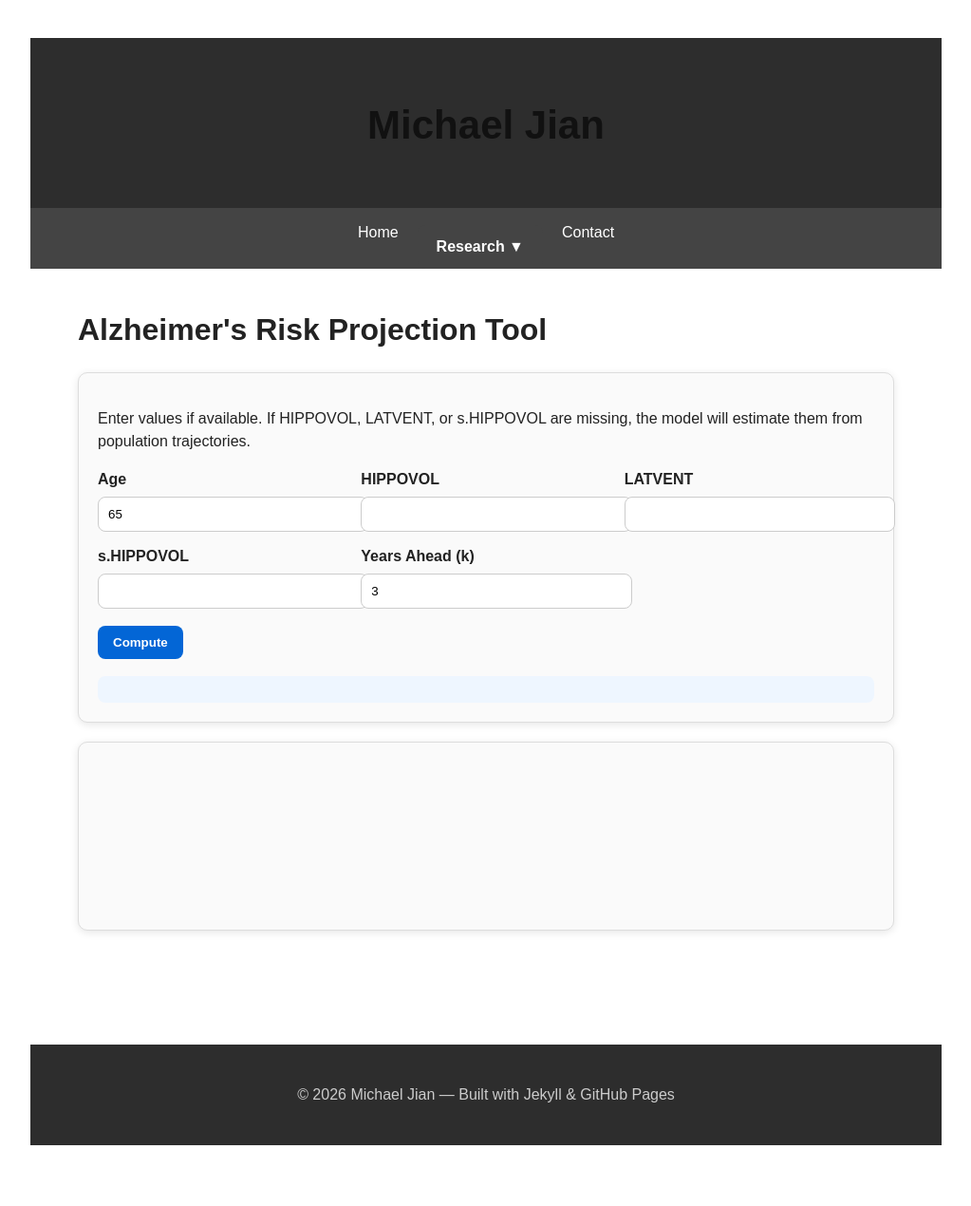
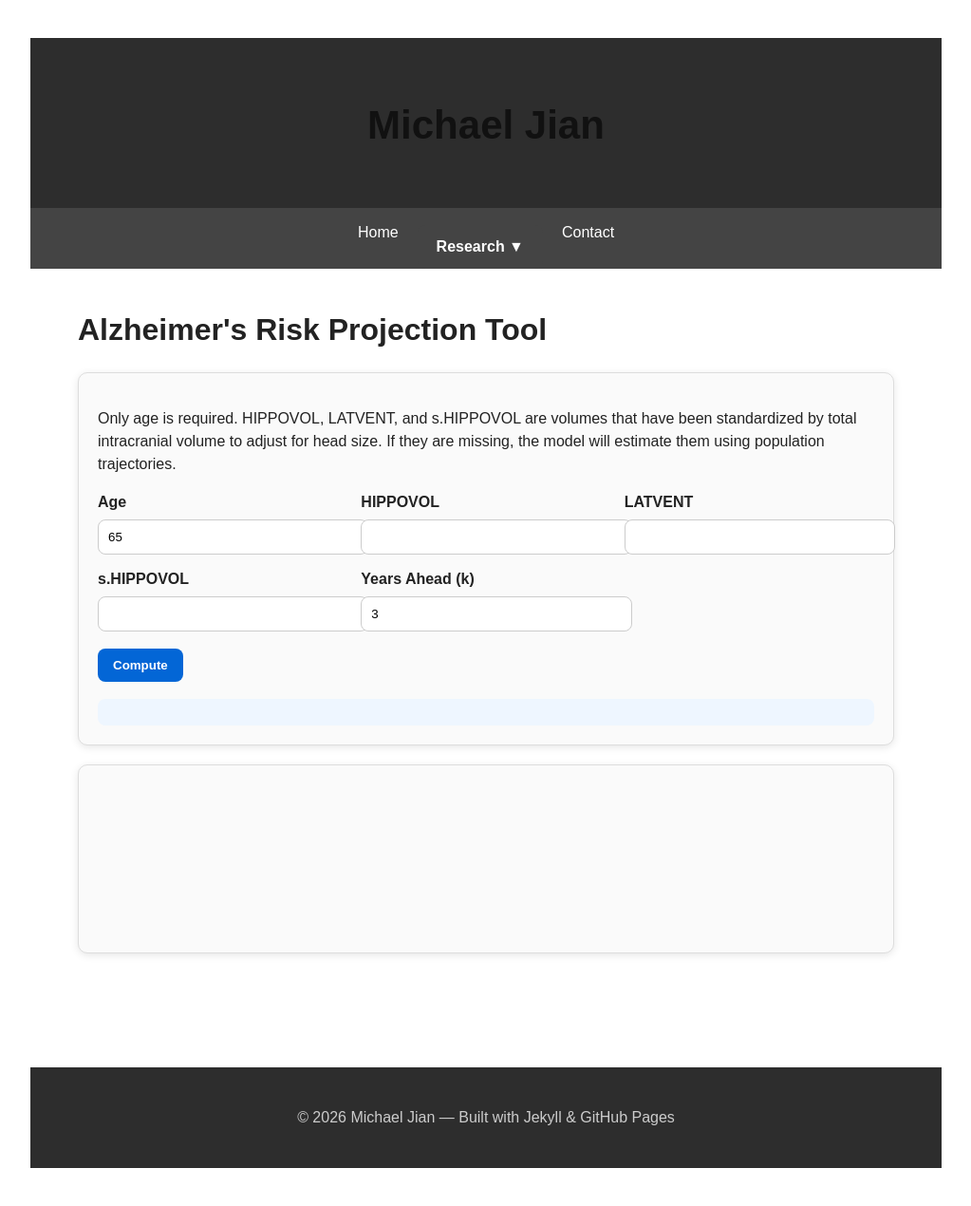
Before and after one commit to mcjian09/mcjian09.github.io, a Jekyll site: the page built from alzheimers-risk-tool.md, in a window 1280 px wide. Shown: the whole page at 95% size, without its empty margins (128-1151 px from the left). Built offline with Jekyll 4.4.1, drawn with Linux system fonts in a browser that asks for light colours; before the commit the page ends 1246 px from its top, so only the background shows below that.

Commit message:
Revise title and input instructions for Alzheimer's tool
Updated the title and permalink for the Alzheimer's risk tool. Revised the instructions for input values to clarify requirements.

```diff
--- a/alzheimers-risk-tool.md
+++ b/alzheimers-risk-tool.md
@@ -1,7 +1,7 @@
 ---
 layout: default
-title: Alzheimer Risk App
-permalink: /alzheimers-risk-tool/
+title: Personalized MRI Scheduling for Early Detection of Brain Atrophy
+permalink: /alzheimers-MRI-timing/
 ---
 
 <script src="https://cdn.jsdelivr.net/npm/chart.js"></script>
@@ -79,8 +79,8 @@ permalink: /alzheimers-risk-tool/
 
 <div class="card">
   <p>
-    Enter values if available. If HIPPOVOL, LATVENT, or s.HIPPOVOL are missing,
-    the model will estimate them from population trajectories.
+    Only age is required.
+    HIPPOVOL, LATVENT, and s.HIPPOVOL are volumes that have been standardized by total intracranial volume to adjust for head size. If they are missing, the model will estimate them using population trajectories.
   </p>
 
   <div class="grid">
```
